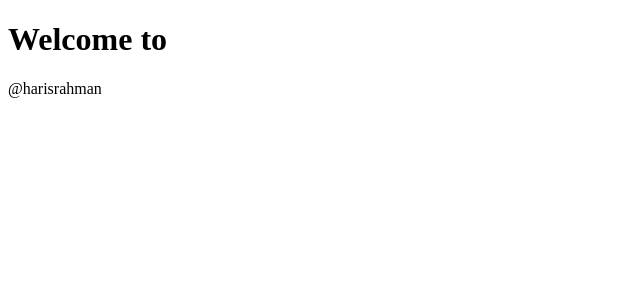
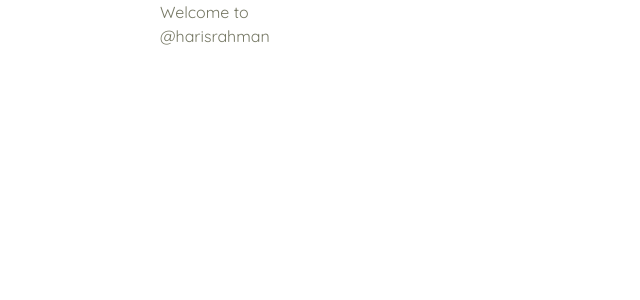
Before and after one commit to harfire/location-list, a Next.js app: page / in a window 1280 px wide. Shown: the top 300 px of the page, without its empty margins (0-640 px from the left). Built offline with nearby package versions, Linux system fonts and the light colour scheme.

Commit message:
build(initial): overwrite global app

```diff
--- /dev/null
+++ b/pages/_app.js
@@ -0,0 +1,7 @@
+import '../assets/sass/main.scss';
+
+function MyApp({ Component, pageProps }) {
+  return <Component {...pageProps} />;
+}
+
+export default MyApp;
```
